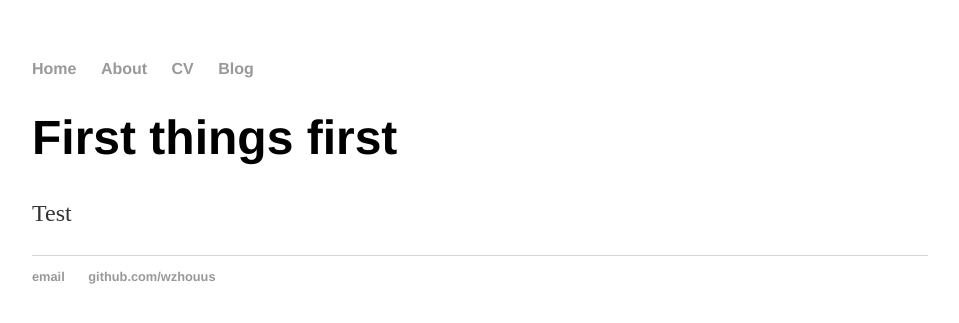
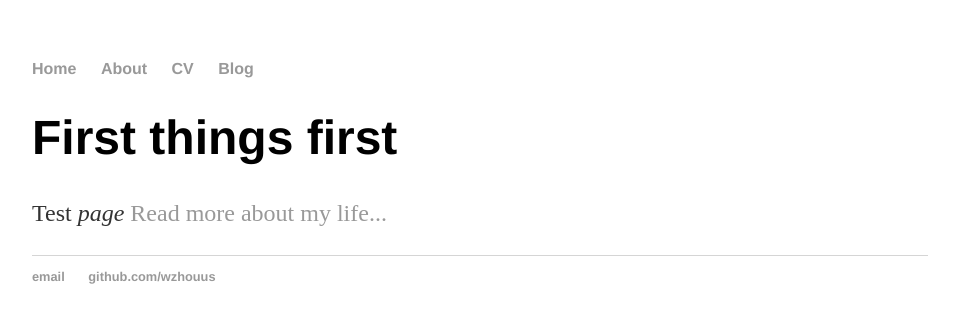
Before and after one commit to wzhouus/wzhouus.github.io, a Jekyll site: the page built from index.html, in a window 1280 px wide. Shown: the top 323 px of the page, without its empty margins (160-1119 px from the left). Built offline with Jekyll 4.4.1, drawn with Linux system fonts in a browser that asks for light colours.

Commit message:
Update index.html

```diff
--- a/index.html
+++ b/index.html
@@ -1,29 +1,8 @@
-<!DOCTYPE html>
-<html>
-	<head>
-		<title>Wei</title>
-		<link rel="stylesheet" type="text/css" href="/css/main.css">
-	</head>
-	<body>
-		<nav>
-    		<ul>
-        		<li><a href="/">Home</a></li>
-	        	<li><a href="/about">About</a></li>
-        		<li><a href="/cv">CV</a></li>
-        		<li><a href="/blog">Blog</a></li>
-    		</ul>
-		</nav>
-		<div class="container">
-    		<div class="blurb">
-        		<h1>First things first</h1>
-				<p>Test</p>
-    		</div><!-- /.blurb -->
-		</div><!-- /.container -->
-		<footer>
-    		<ul>
-        		<li><a href="mailto:">email</a></li>
-        		<li><a href="https://github.com/wzhouus">github.com/wzhouus</a></li>
-			</ul>
-		</footer>
-	</body>
-</html>
+---
+layout: default
+title: Wei's Github Page
+---
+<div class="blurb">
+	<h1>First things first</h1>
+	<p>Test <em>page</em> <a href="/about">Read more about my life...</a></p>
+</div><!-- /.blurb -->
```
